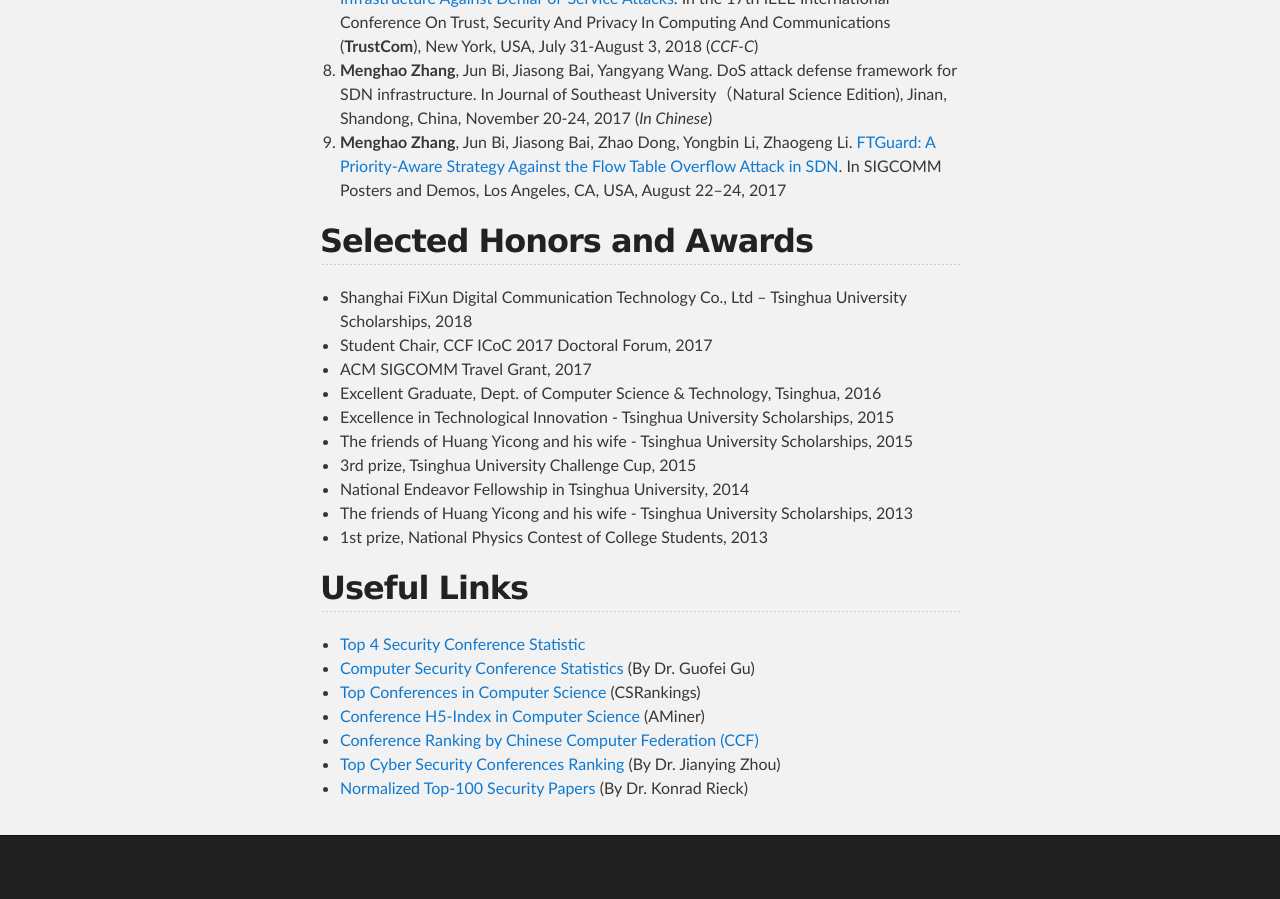
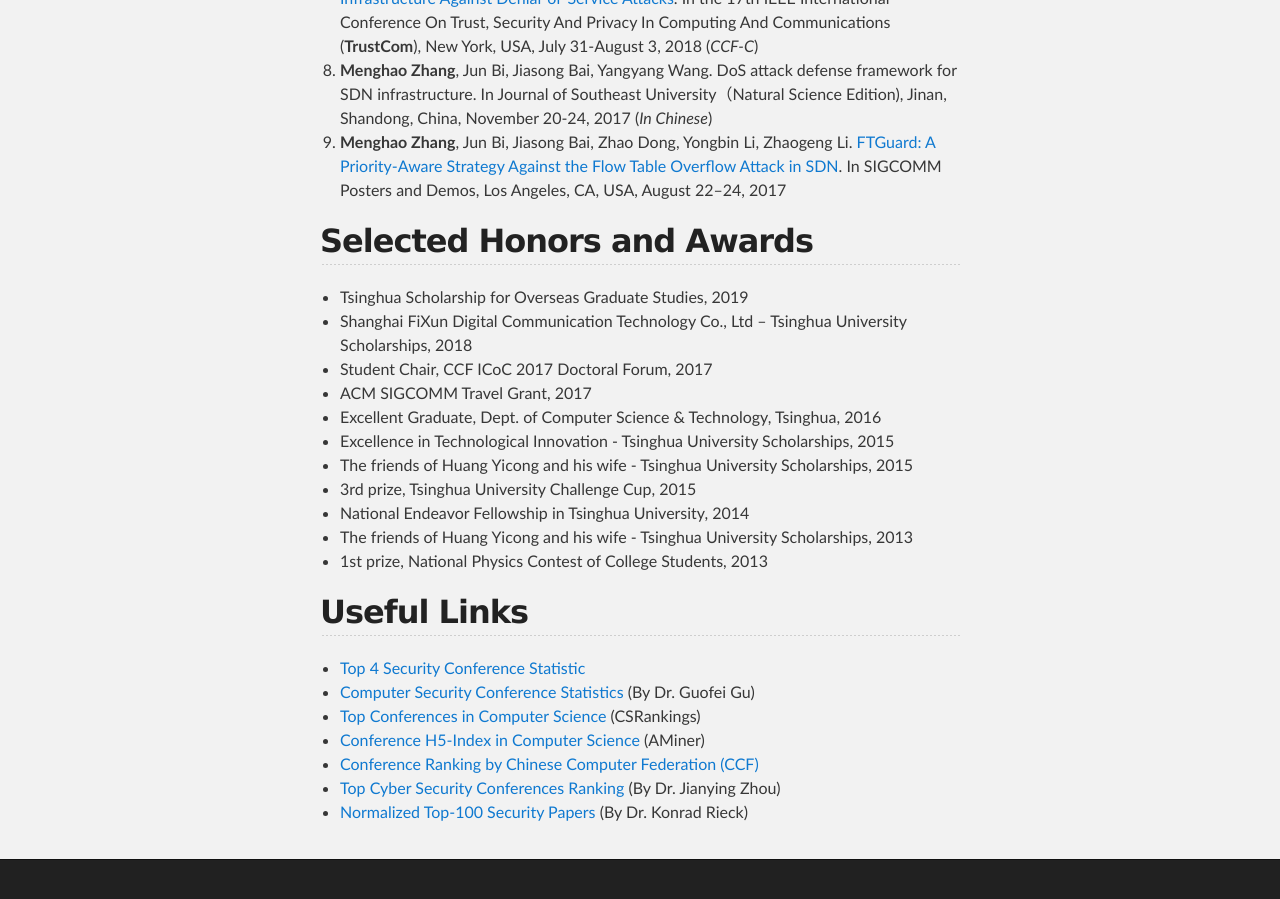
Before and after one commit to zhangmenghao/zhangmenghao.github.io, a Jekyll site: the page built from index.md, in a window 1280 px wide and 900 px high, scrolled down 1445 px. Built offline with Jekyll 4.4.1, drawn with Linux system fonts in a browser that asks for light colours; before the commit the page ends 2321 px from its top, so only the background shows below that.

Commit message:
Add oversea

```diff
--- a/index.md
+++ b/index.md
@@ -66,14 +66,15 @@ In SIGCOMM Posters and Demos, Los Angeles, CA, USA, August 22–24, 2017
 
 
 ## Teaching Experience
-* Internet Architecture and Security Foundation(74120013-0), Autumn 2019, worked with Dr. Qi Li
-* Network Routing Protocols and Security（84120042-0), Spring 2018, worked with Dr. Jun Bi
-* Internet Routing Algorithms and Protocols（80240452-0), Autumn 2017, worked with Dr. Jun Bi
-* Internet Architecture and Security Foundation（74120013-0), Autumn 2017, worked with Dr. Jun Bi
+* Teaching Assistant, Internet Architecture and Security Foundation(74120013-0), Autumn 2019, worked with Dr. Qi Li
+* Teaching Assistant, Network Routing Protocols and Security（84120042-0), Spring 2018, worked with Dr. Jun Bi
+* Teaching Assistant, Internet Routing Algorithms and Protocols（80240452-0), Autumn 2017, worked with Dr. Jun Bi
+* Teaching Assistant, Internet Architecture and Security Foundation（74120013-0), Autumn 2017, worked with Dr. Jun Bi
 -->
 
 ## Selected Honors and Awards
 
+* Tsinghua Scholarship for Overseas Graduate Studies, 2019
 * Shanghai FiXun Digital Communication Technology Co., Ltd – Tsinghua University Scholarships, 2018
 * Student Chair, CCF ICoC 2017 Doctoral Forum, 2017
 * ACM SIGCOMM Travel Grant, 2017
```
